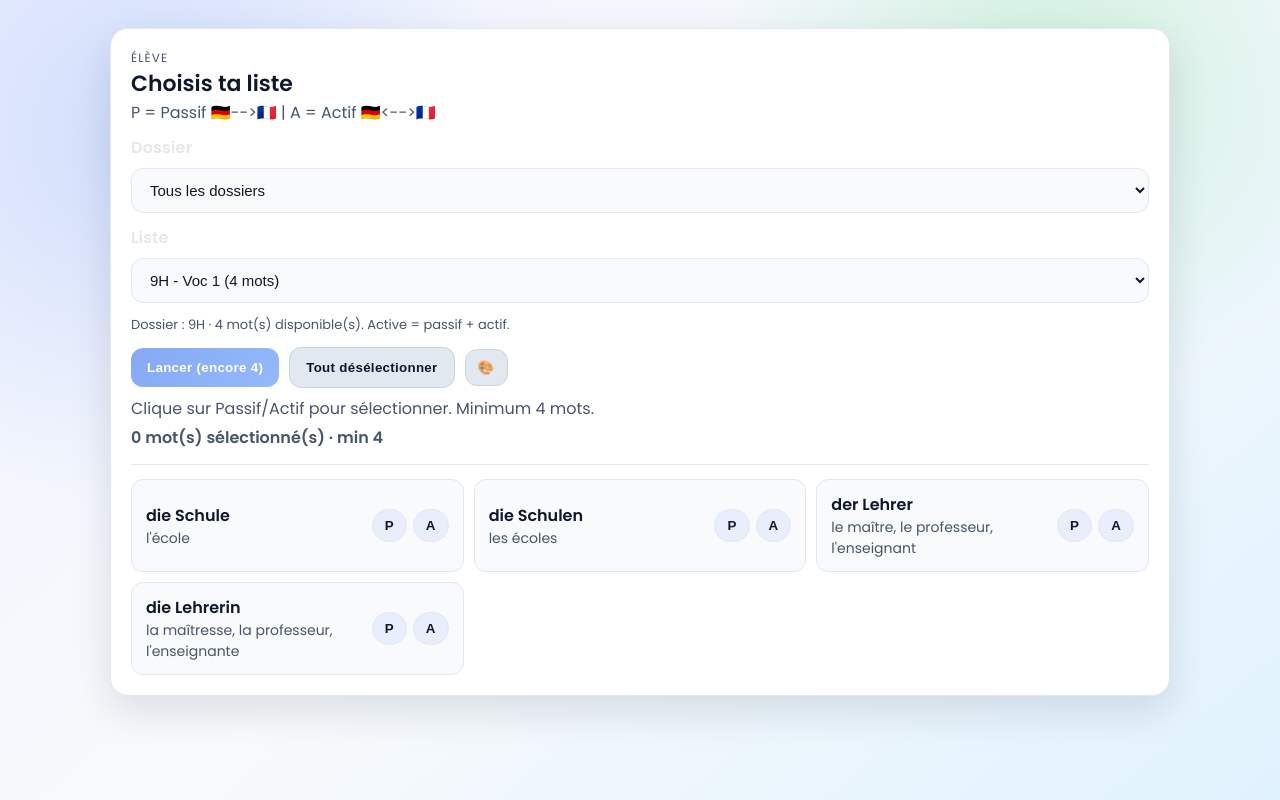
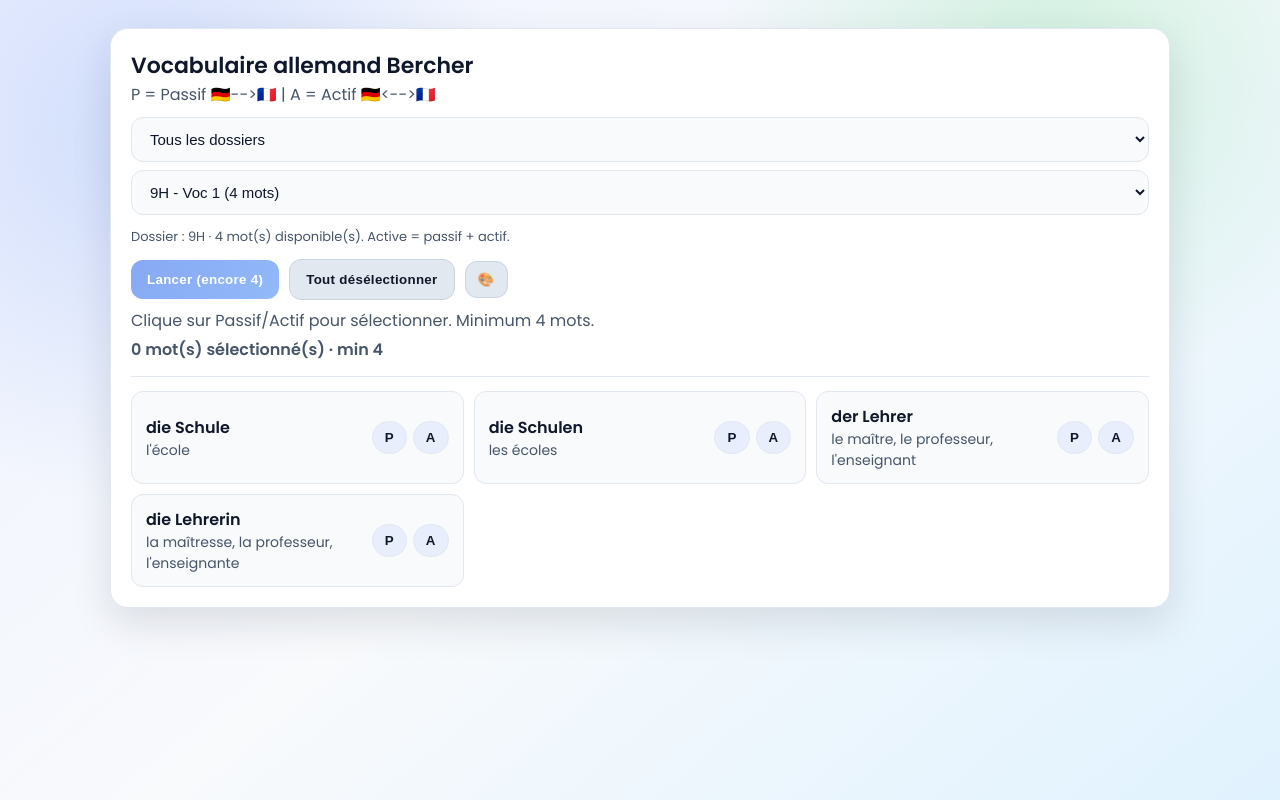
Before and after one commit to SbTchR/AppVoc, a plain HTML site: page index.html in a window 1280 px wide. Drawn offline with Linux system fonts and the light colour scheme.

Commit message:
Update index.html

```diff
--- a/index.html
+++ b/index.html
@@ -488,17 +488,12 @@
         <div class="card" id="selection-card">
           <div class="card-title">
             <div>
-              <p class="eyebrow">Élève</p>
-              <h2>Choisis ta liste</h2>
+                   <h2>Vocabulaire allemand Bercher</h2>
               <p class="muted">P = Passif 🇩🇪-->🇫🇷  |   A = Actif 🇩🇪<-->🇫🇷</p>
             </div>
                 </div>
           <div class="field">
-            <label for="folder-filter">Dossier</label>
             <select id="folder-filter"></select>
-          </div>
-          <div class="field">
-            <label for="list-selector">Liste</label>
             <select id="list-selector"></select>
             <div class="inline-help" id="list-meta"></div>
           </div>
```
